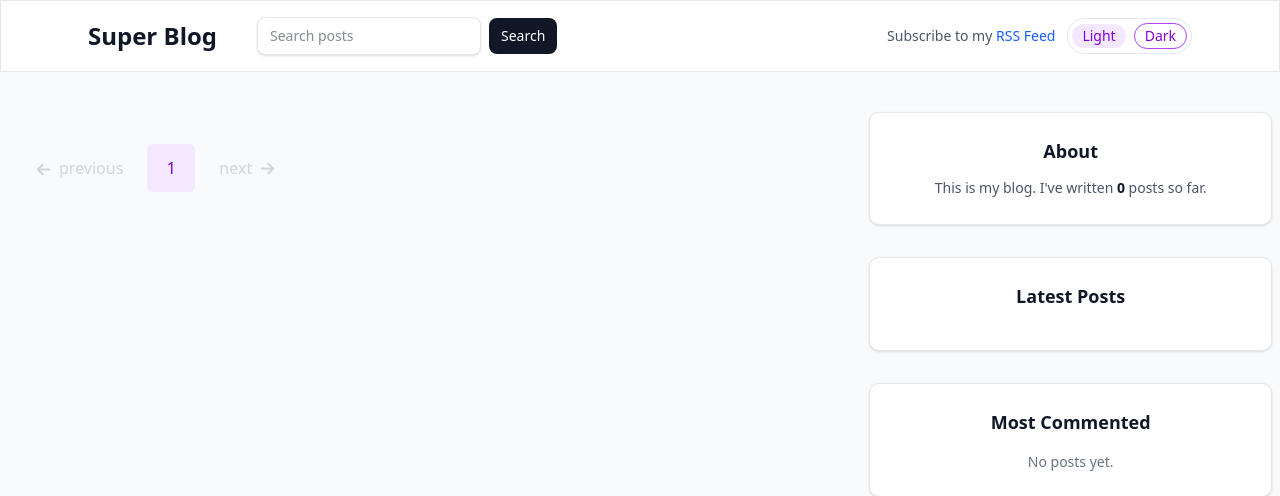
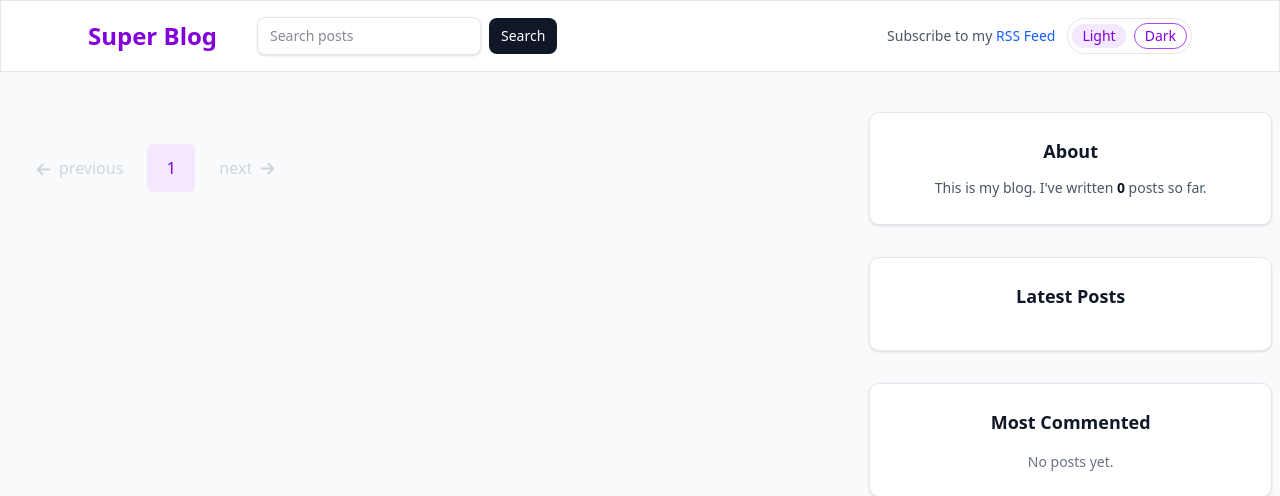
Before and after one commit to Legend7ok/Blog-Platform, a Django app: page /blog/ in a window 1280 px wide. Shown: the top 496 px of the page. Run offline with Django 5.2, Linux system fonts and the light colour scheme; data that the repository does not hold is empty; style sheets or scripts are compiled from the project's sources.

Commit message:
Update site title in navbar

```diff
--- a/app/blog/templates/blog/base.html
+++ b/app/blog/templates/blog/base.html
@@ -39,7 +39,7 @@
         <div class="max-w-6xl mx-auto px-6 py-4 flex flex-col gap-4 sm:flex-row sm:items-center">
             <!-- Brand / home link -->
             <a href="{% url 'blog:post_list' %}"
-               class="text-2xl font-bold text-gray-900 transition hover:text-blue-600 dark:text-gray-100 dark:hover:text-gray-50">
+               class="text-2xl font-bold text-purple-700 dark:text-purple-300">
                 Super Blog
             </a>
             <div class="flex flex-1 flex-col gap-3 sm:flex-row sm:items-center sm:gap-6">
```
